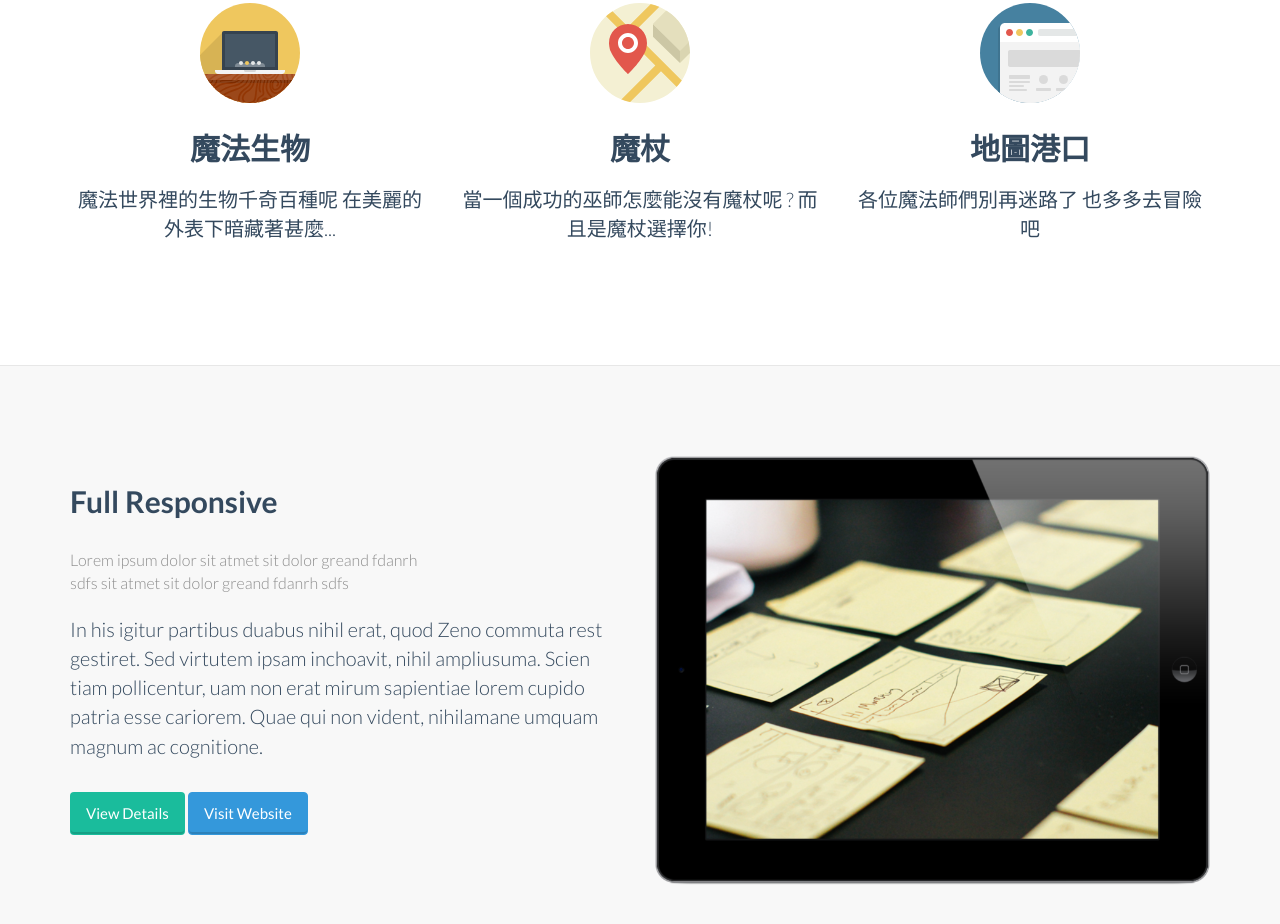
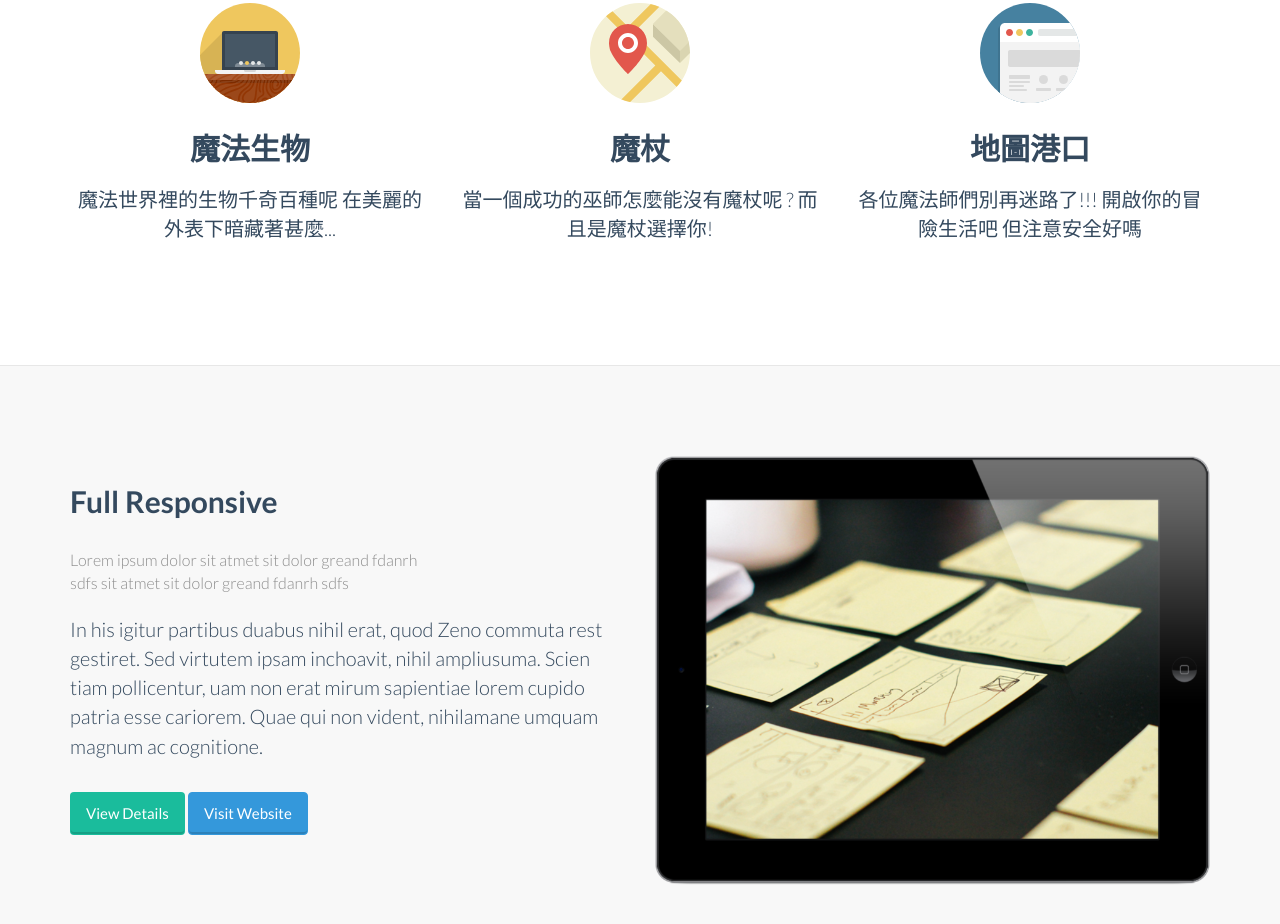
Before and after one commit to uki96/uki1, a plain HTML site: page index.html in a window 1280 px wide. Shown: the part 1504-2428 px from the top of the page. Drawn offline with Linux system fonts and the light colour scheme.

Commit message:
Update index.html

```diff
--- a/index.html
+++ b/index.html
@@ -158,7 +158,7 @@
 				<div class="col-sm-4 wow fadeInDown text-center">
 				  <img  class="rotate" src="img/icon/browser.svg" alt="Generic placeholder image">
 				   <h3>地圖港口</h3>
-				 <p class="lead">各位魔法師們別再迷路了<!DOCTYPE html>
+				 <p class="lead">各位魔法師們別再迷路了!!! 開啟你的冒險生活吧 但注意安全好嗎<!DOCTYPE html>
 				 <html lang="en">
 				 <head>
 					 <meta charset="UTF-8">
@@ -169,7 +169,7 @@
 				 <body>
 
 				 </body>
-				 </html>也多多去冒險吧 </p>
+				 </html> </p>
 				  <!-- <p><a class="btn btn-embossed btn-primary view" role="button">View Details</a></p> -->
 				</div><!-- /.col-lg-4 -->
 
```
